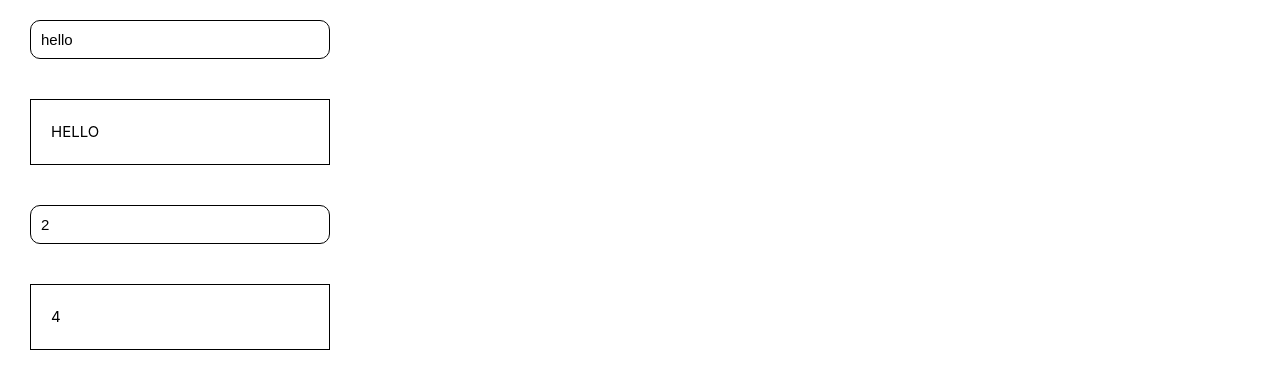
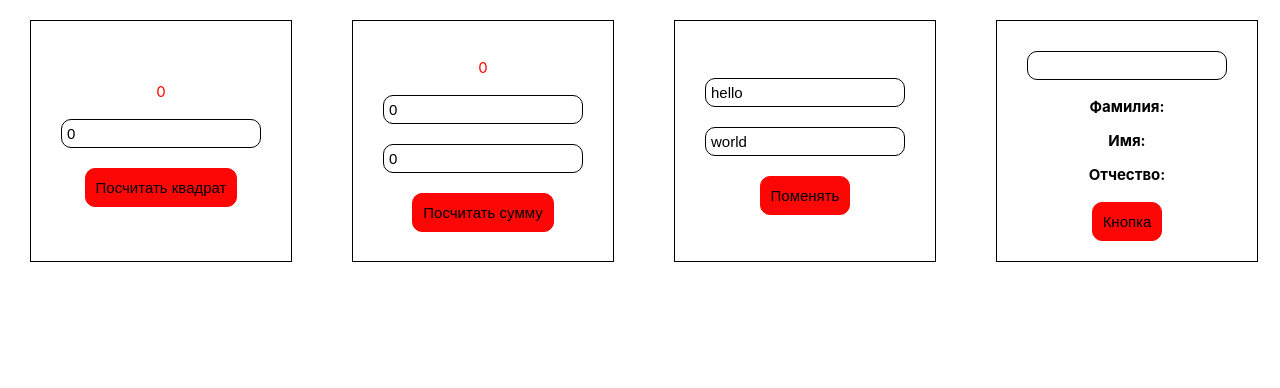
Before and after one commit to aanddi/vue3_exercises, a Vue app in the folder vue3/: page / in a window 1280 px wide. Shown: the top 388 px of the page. Built offline with nearby package versions, Linux system fonts and the light colour scheme.

Commit message:
Получение данных формы по событию в Vue

```diff
--- a/vue3/src/App.vue
+++ b/vue3/src/App.vue
@@ -2,60 +2,120 @@
 export default {
   data() {
     return {
-      message: 'hello',
-      number: 2,
-      obj: {
-        block: true,
-        uppercase: true
-      },
+      num: 0,
+      num1: 0,
+      num2: 0,
+      result: 0,
+      result1: 0,
+      text1: 'hello',
+      text2: 'world',
+      fullName: '',
+      name: '',
+      surname: '',
+      patronymic: '',
     }
   },
   methods: {
+    calc: function () {
+      this.result = this.num ** 2
+    },
+    calc1: function () {
+      this.result1 = Number(this.num1) + Number(this.num2);
+    },
 
+    calc2: function () {
+      const a = this.text1;
+      this.text1 = this.text2;
+      this.text2 = a;
+    },
+    user: function () {
+      const user = this.fullName.split(' ');
+      this.surname = user[0];
+      this.name = user[1];
+      this.patronymic = user[2];
+    },
   }
 }
 </script>
 
 <template>
-	<input v-model="message" class="block_input">
-	<p :class="obj">{{ message }}</p>
+  <div class="wrapper">
+    <div class="block">
+      <p>{{ result }}</p>
+      <input class="block_input" v-model="num">
+      <button class="btn" @click="calc">Посчитать квадрат</button>
+    </div>
 
-  <input v-model="number" class="block_input">
-	<p :class="obj">{{ number**2 }}</p>
+    <div class="block">
+      <p>{{ result1 }}</p>
+      <input class="block_input" v-model="num1">
+      <input class="block_input" v-model="num2">
+      <button class="btn" @click="calc1">Посчитать сумму</button>
+    </div>
 
+    <div class="block">
+      <input class="block_input" v-model="text1">
+      <input class="block_input" v-model="text2">
+      <button class="btn" @click="calc2">Поменять</button>
+    </div>
 
+    <div class="block">
+      <input class="block_input" v-model="fullName">
+      <p><span>Фамилия: </span>{{ surname }}</p>
+      <p><span>Имя: </span>{{ name }}</p>
+      <p><span>Отчество: </span>{{ patronymic }}</p>
+      <button class="btn" @click="user">Кнопка</button>
+    </div>
+  </div>
 </template>
 
 <style>
+.wrapper {
+  display: flex;
+  justify-content: space-around;
+}
 .block {
   border: 1px solid black;
   padding: 20px;
   width: 300px;
   margin: 20px 30px;
   text-align: justify;
+  display: flex;
+  justify-content: center;
+  flex-direction: column;
+  align-items: center;
 }
 
 .block_input {
-  width: 300px;
-  margin: 20px 30px;
-  padding: 10px;
+  width: 200px;
+  margin: 10px 10px;
+  padding: 5px;
   border: 1px solid black;
   border-radius: 10px;
 }
 
-.color.bg {
-  color: green;
-  background-color: yellow;
+.btn {
+  background-color: #fd0606;
+  padding: 10px;
+  border-radius: 10px;
+  border: 1px solid #fd0606;
+  transition: all 0.4s ease-out;
+  margin-top: 10px;
 }
 
-.bold.cursive {
-  font-weight: bold;
-  font-style: italic;
-
+.btn:hover {
+  background-color: #fff;
+  color: #fd0606;
+  border: 1px solid #fd0606;
 }
 
-.uppercase {
-  text-transform: uppercase;
+p {
+  color: #fd0606;
+  padding: 5px;
 }
 
+span {
+  color: #000;
+  font-weight: bold;
+}
 </style>
```
